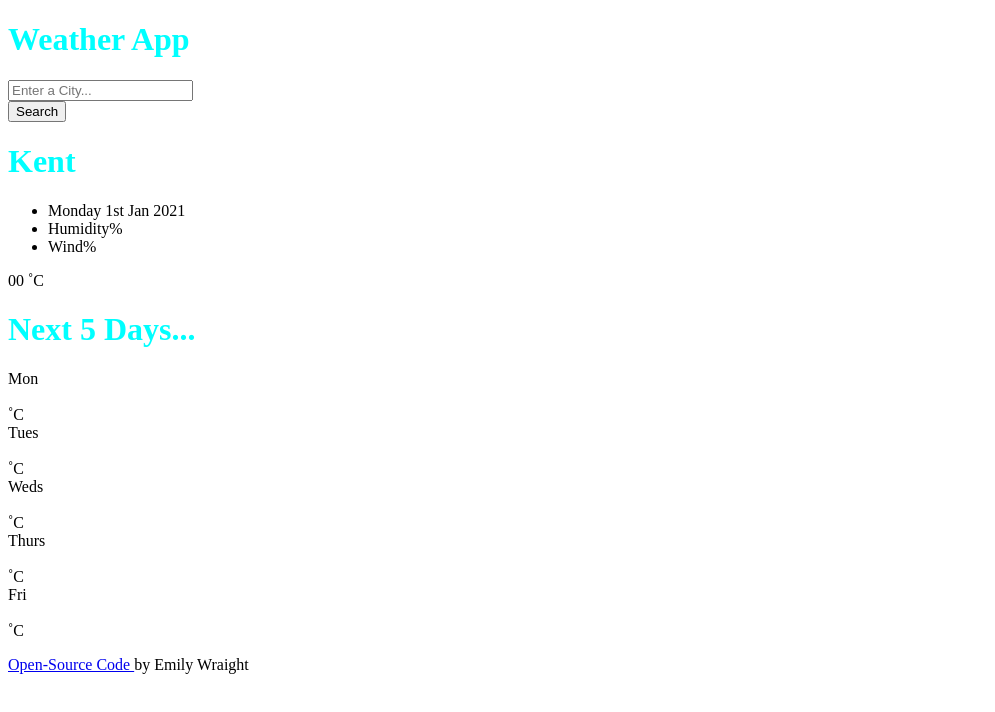
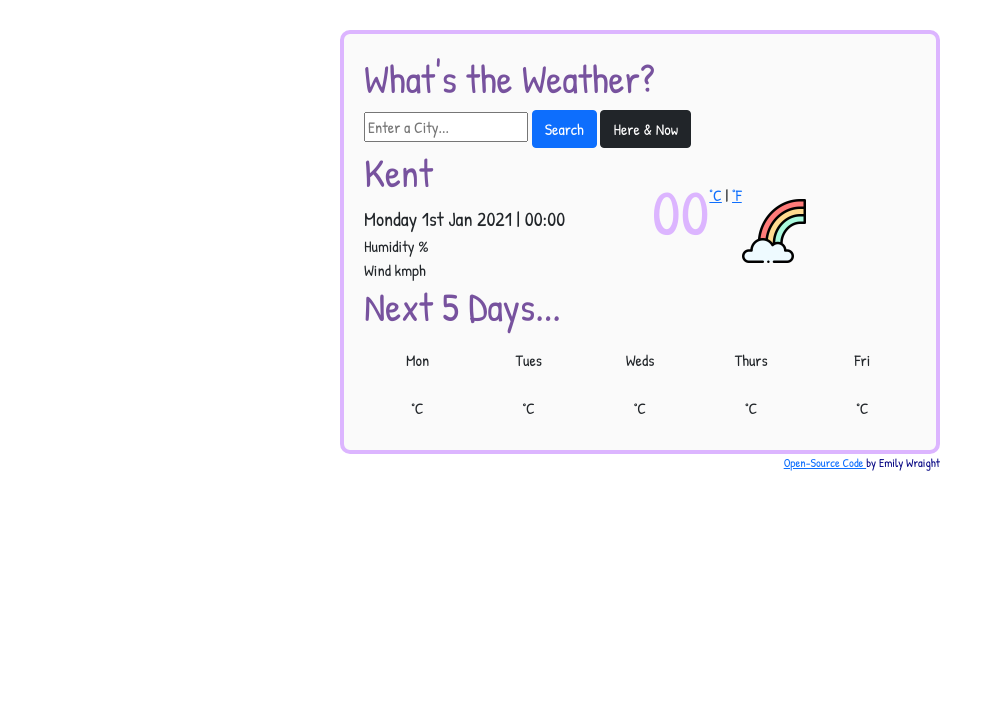
Before and after one commit to Wraightyroo/vanilla-weather-app, a plain HTML site: page index.html in a window 1280 px wide. Shown: the whole page, without its empty margins (0-995 px from the left). Drawn offline with nearby package versions, Linux system fonts and the light colour scheme.

Commit message:
Base CSS written

```diff
--- a/index.html
+++ b/index.html
@@ -4,6 +4,14 @@
     <meta charset="UTF-8" />
     <meta http-equiv="X-UA-Compatible" content="IE=edge" />
     <meta name="viewport" content="width=device-width, initial-scale=1.0" />
+     <link href="https://cdn.jsdelivr.net/npm/bootstrap@5.0.2/dist/css/bootstrap.min.css"
+      rel="stylesheet"
+      integrity="sha384-EVSTQN3/azprG1Anm3QDgpJLIm9Nao0Yz1ztcQTwFspd3yD65VohhpuuCOmLASjC"
+      crossorigin="anonymous"
+/>
+<link rel="preconnect" href="https://fonts.googleapis.com">
+<link rel="preconnect" href="https://fonts.gstatic.com" crossorigin>
+<link href="https://fonts.googleapis.com/css2?family=Patrick+Hand&display=swap" rel="stylesheet">
 
     <link rel="stylesheet" href="styles.css" />
 
@@ -11,7 +19,9 @@
   </head>
   <body>
     <div class="container">
-      <h1>Weather App</h1>
+    <div class="weather-app-wrapper">
+      <div class="weather-app">
+      <h1>What's the Weather?</h1>
 
       <div class="form">
         <form id="search-form">
@@ -21,8 +31,9 @@
             autocomplete="off"
             id="city-search"
           />
-        </form>
+
         <button type="button" class="btn btn-primary">Search</button>
+        <button type="button" class="btn btn-dark">Here & Now</button></form>
       </div>
 
       <div class="weatherInfo">
@@ -30,20 +41,25 @@
           <div class="col-6">
             <h1>Kent</h1>
             <ul>
-              <li><span class="date">Monday 1st Jan 2021</span></li>
-              <li><span class="humidity">Humidity</span>%</li>
-              <li><span class="wind">Wind</span>%</li>
+              <li><span class="date">Monday 1st Jan 2021 | 00:00</span></li>
+              <li><span class="humidity">Humidity</span>  %</li>
+              <li><span class="wind">Wind</span>  kmph</li>
             </ul>
             </div>
             <div class="col-6">
-            <span class="temperature">00</span>
-            <span class="unit">˚C</span>
+              <div class="clearfix weather-temperature">
+
+             <strong id="temperature">00</strong
+                  ><span class="units"
+                    ><a href="#" id="celsius-link" class="active">°C</a> |
+                    <a href="#" id="fahrenheit-link">°F</a></span
+                  ><img src="img/rainbow.png" alt="rainbow" class="float-left"/>
+            </div>
             </div>
           </div>
         </div>
-
+<h1>Next 5 Days...</h1>
         <div class="content">
-  <h1>Next 5 Days...</h1>
  <div class="row week">
         <div class="col">
           Mon
@@ -79,10 +95,11 @@
           <i class="fas fa-sun sun"></i>
            <br />
           ˚C
-        </div> </div> </div>
+        </div> </div>
+       </div></div>
 
-        <p><a href="https://github.com/Wraightyroo/vanilla-weather-app"> Open-Source Code </a>by Emily Wraight</p>
-
+        <p><a href="https://github.com/Wraightyroo/vanilla-weather-app" target=_blank> Open-Source Code </a>by Emily Wraight</p>
+</div>
     <script src="index.js"></script>
   </body>
 </html>
--- a/styles.css
+++ b/styles.css
@@ -1,3 +1,68 @@
+body {
+  font-family: "Patrick Hand", cursive;
+}
+.weather-app-wrapper {
+  max-width: 600px;
+  margin: 30px auto;
+}
+.weather-app {
+  padding: 20px;
+  border: 4px solid #dcb5ff;
+  border-radius: 10px;
+  background-color: #fafafa;
+}
+
+.weather-temperature {
+  position: relative;
+}
+
+.weather-temperature img {
+  margin-right: 5px;
+  height: 64px;
+  width: 64px;
+}
+
+.weather-temperature strong {
+  color:#dcb5ff;
+  font-size: 64px;
+  line-height: 2;
+  font-weight: 400;
+}
+
+.weather-temperature .units {
+  position: relative;
+  font-size: 16px;
+  top: -34px;
+}
+
 h1 {
-  color: aqua;
+  color: #77529e;
 }
+
+ul {
+  margin: 0;
+  padding: 0;
+}
+
+li {
+  list-style: none;
+  margin: 0;
+  font-size: 16px;
+}
+
+p {
+  text-align: right;
+  color: navy;
+  font-size: 12px;
+}
+
+.date {
+  font-size: 20px;
+}
+
+.content {
+  text-align: center;
+  bottom: 0;
+  width: 100%;
+  padding: 10px;
+}
```
Also changed, not shown: img/cloud-computing.png (added), img/rain.png (added), img/rainbow.png (added), img/sun.png (added), img/thunderstorm.png (added), 1 other file.
